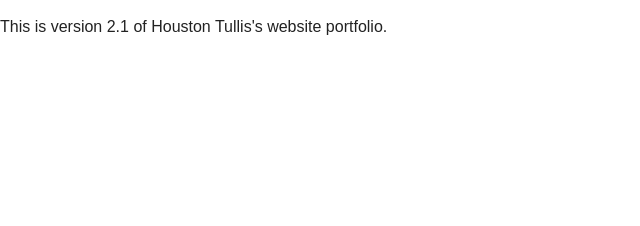
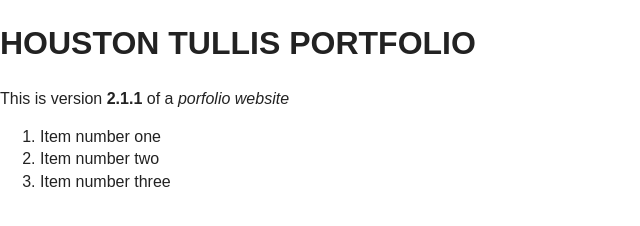
Before and after one commit to HoustonTullis/HoustonTullis.github.io, a plain HTML site: page index.html in a window 1280 px wide. Shown: the whole page, without its empty margins (0-640 px from the left). Drawn offline with nearby package versions, Linux system fonts and the light colour scheme.

Commit message:
Update index.html

```diff
--- a/index.html
+++ b/index.html
@@ -15,8 +15,15 @@
     </head>
 
     <body>
-        <p>This is version 2.1 of Houston Tullis's website portfolio.
-        </p>
+        <h1>HOUSTON TULLIS PORTFOLIO</h1>
+
+        <p>This is version <strong>2.1.1</strong> of a <em>porfolio website</em></p>
+
+        <ol>
+            <li>Item number one</li>
+            <li>Item number two</li>
+            <li>Item number three</li>
+        </ol>
 
 
         <script src="//ajax.googleapis.com/ajax/libs/jquery/1.10.2/jquery.min.js"></script>
```
